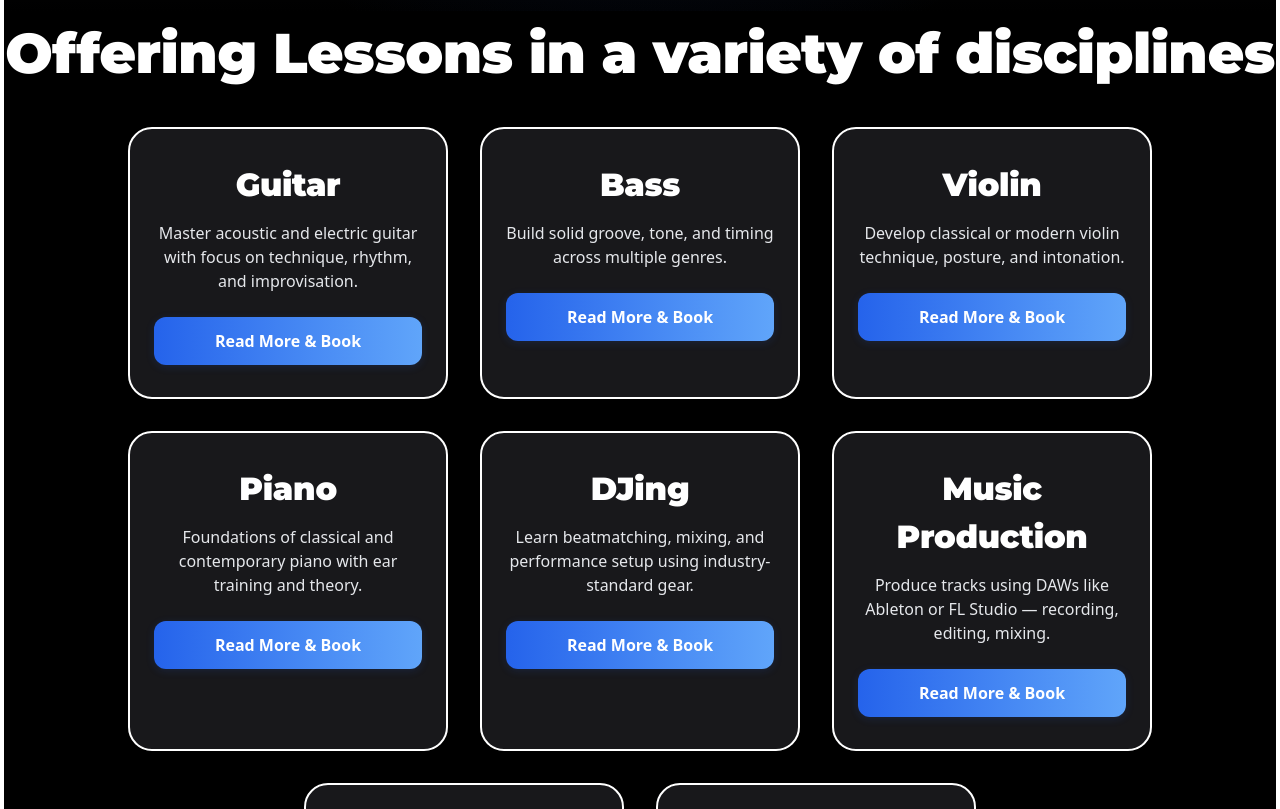
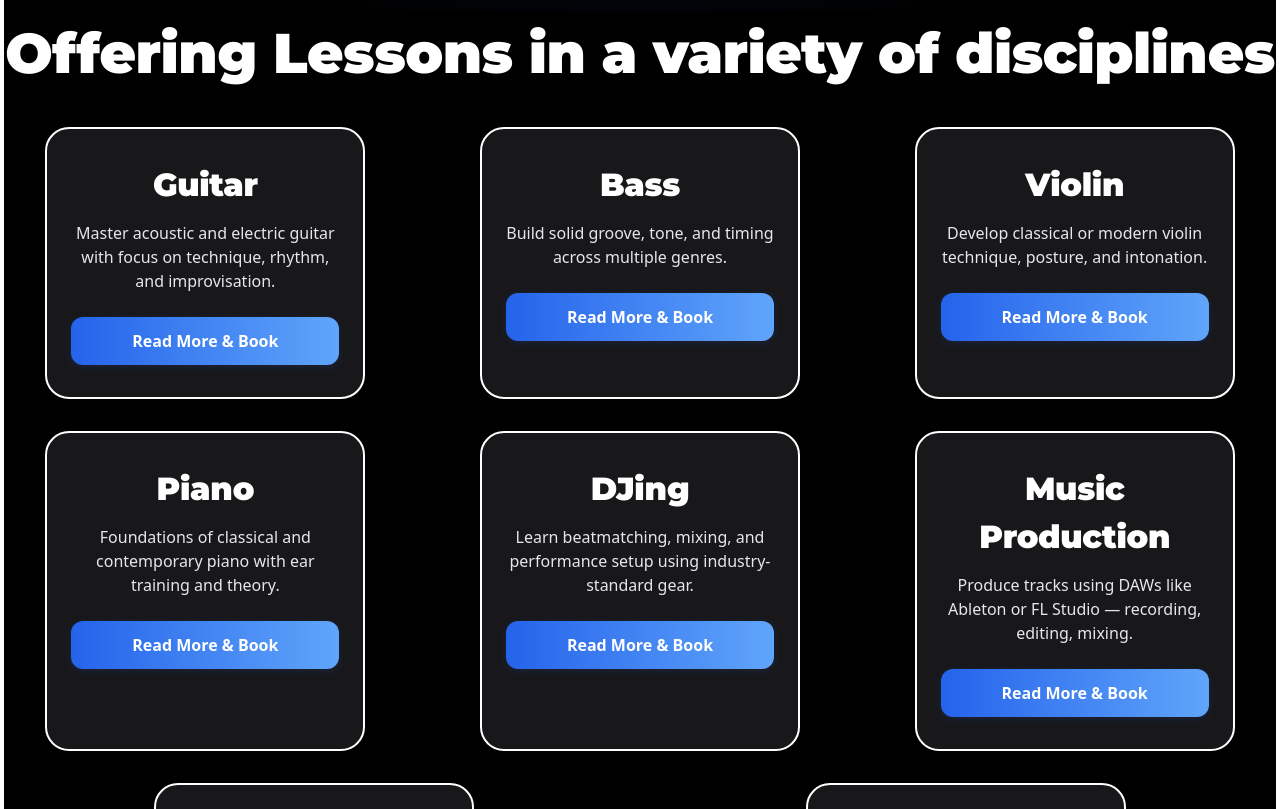
Before and after one commit to PrimitiveJ/musicwebsite2, a React (Vite) app in the folder client/: page / in a window 1280 px wide. Shown: the part 780-1589 px from the top of the page. Built offline with nearby package versions, Linux system fonts and the light colour scheme.

Commit message:
fixed some issues that cropped up when making page mobile responsive

```diff
--- a/client/src/components/LessonTypes.jsx
+++ b/client/src/components/LessonTypes.jsx
@@ -40,17 +40,18 @@ import { Link, useNavigate } from "react-router-dom";
 
 
 
+
 export default function LessonTypes() {
   const navigate = useNavigate();
   return (
     <section className="py-10 sm:py-16 px-2 sm:px-4 bg-black w-full flex flex-col items-center justify-center min-h-[60vh]">
-      <div className="max-w-6xl w-full flex flex-col items-center">
+      <div className="max-w-6xl w-full mx-auto flex flex-col items-center">
         <h2 className="text-2xl sm:text-3xl font-bold text-white mb-6 sm:mb-10 text-center">Offering Lessons in a variety of disciplines</h2>
         <div className="lesson-row grid grid-cols-1 sm:grid-cols-2 md:grid-cols-3 gap-6 w-full">
           {lessons.map(({ title, description }) => (
             <div
               key={title}
-              className="lesson-box bg-gray-900 border border-white rounded-lg p-6 flex flex-col items-center shadow hover:scale-105 transition cursor-pointer"
+              className="lesson-box bg-gray-900 border border-white rounded-lg p-6 flex flex-col items-center shadow hover:scale-105 transition cursor-pointer mx-auto"
               onClick={() => navigate("/book", { state: { lessonType: title } })}
             >
               <h3 className="lesson-title text-lg sm:text-xl font-semibold text-white mb-2 text-center">{title}</h3>
--- a/client/src/pages/Lessons.jsx
+++ b/client/src/pages/Lessons.jsx
@@ -1,7 +1,9 @@
+import { Link } from "react-router-dom";
+
 export default function Lessons() {
   return (
   <section className="min-h-screen bg-black text-white flex items-center justify-center pb-6 px-4" style={{paddingTop: '0'}}>
-      <div className="w-full max-w-2xl mx-auto flex flex-col items-center justify-center bg-[#18181b] border-2 border-blue-500 rounded-2xl shadow-2xl p-10 mb-8">
+  <div className="max-w-2xl mx-auto flex flex-col items-center justify-center bg-[#18181b] border-2 border-blue-500 rounded-2xl shadow-2xl p-10 mb-8">
         <h1 className="text-6xl md:text-7xl font-extrabold mb-8 text-center drop-shadow-2xl tracking-tight font-[Montserrat] bg-gradient-to-r from-blue-400 via-blue-600 to-blue-400 text-white">Lessons</h1>
         <div className="w-full flex flex-col items-center justify-center">
           <p className="text-2xl md:text-3xl text-white text-center mb-6 font-[Open Sans]" style={{maxWidth: '700px'}}>
@@ -18,7 +20,7 @@ export default function Lessons() {
           <p className="text-xl md:text-2xl text-blue-200 text-center mb-8 font-[Open Sans]" style={{maxWidth: '650px'}}>
             Ready to get started? Book a single lesson or reserve a month-long package for the best value and guaranteed time slots.
           </p>
-          <a href="/book" className="hero-btn mt-2">Book Now</a>
+          <Link to="/book" className="hero-btn mt-2">Book Now</Link>
         </div>
       </div>
     </section>
```
